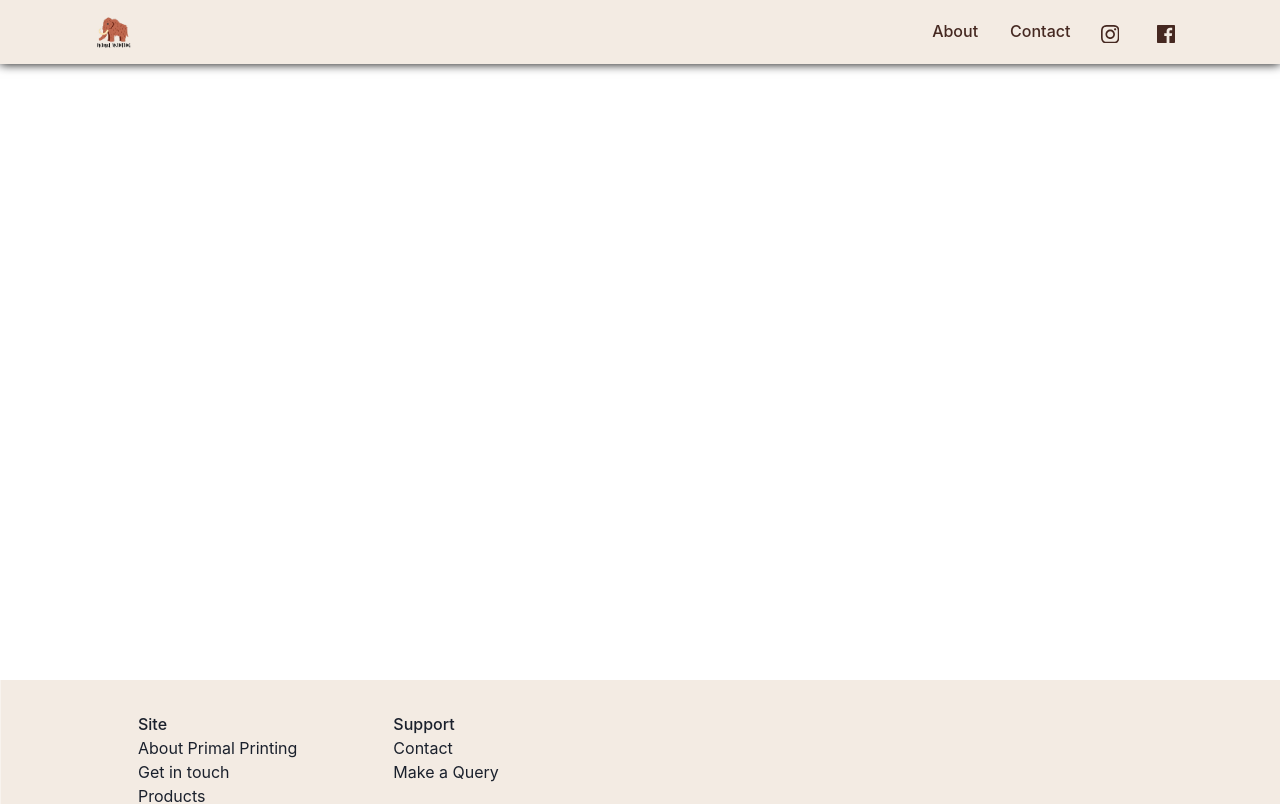
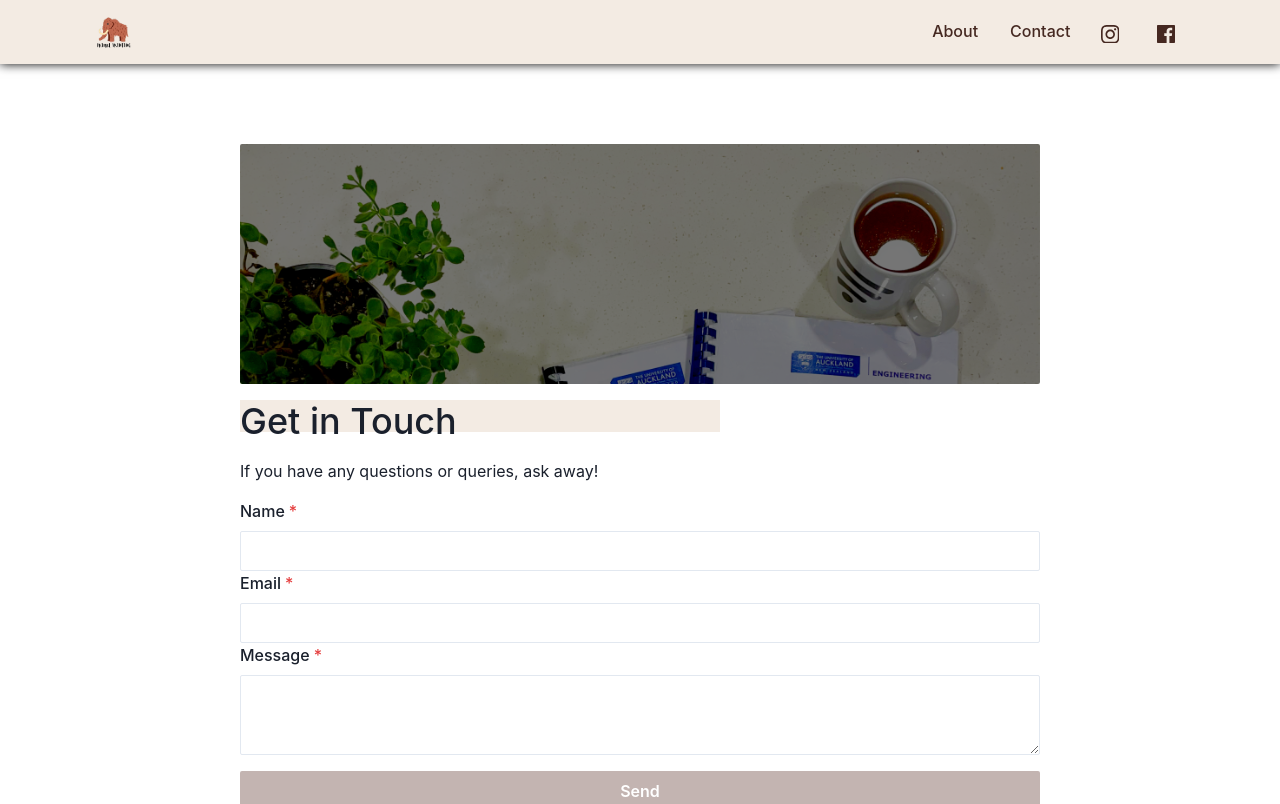
Before and after one commit to choden-dev/PrimalPrinting, a Next.js app: page /contact in a window 1280 px wide. Shown: the top 804 px of the page. Built offline with nearby package versions, Linux system fonts and the light colour scheme.

Commit message:
updated button style

```diff
--- a/pages/about.tsx
+++ b/pages/about.tsx
@@ -31,7 +31,7 @@ const About: NextPage = () => {
                         color="brown.900"
                         size="4xl"
                         fontWeight="400">
-                        Do you need Printing?
+                        Our Story
                     </Heading>
                     <Heading
                         fontWeight="300">
--- a/pages/contact.tsx
+++ b/pages/contact.tsx
@@ -1,6 +1,14 @@
 import { NextPage } from "next"
 import {
-    Box
+    Box,
+    Heading,
+    FormControl,
+    FormLabel,
+    Input,
+    Textarea,
+    Text,
+    Button,
+    Image
 } from '@chakra-ui/react'
 import NavBar from "../components/navbar/NavBar"
 import Footer from "../components/footer/Footer"
@@ -10,6 +18,57 @@ const Contact: NextPage = () => {
     return (
         <Box className='container'>
             <NavBar />
+            <Box
+                margin="5rem 0"
+                display="flex"
+                flexDir="column"
+                alignSelf="center"
+                width="100%"
+                maxW="800px"
+                gap="1rem"
+                position="relative"
+            >
+                <Box width="100%"
+                    height="15rem"
+                    borderRadius="sm"
+                    overflow="hidden">
+                    <Image src="photo.png"
+                        alt=''
+                        filter="brightness(0.5)" />
+
+                </Box>
+                <Box position="absolute"
+                    width="60%"
+                    height="2rem"
+                    bg="brown.100"
+                    top="16rem"
+                    zIndex="-1" />
+
+                <Heading fontWeight="500">
+                    Get in Touch
+                </Heading>
+                <Text>If you have any questions or queries, ask away!</Text>
+                <FormControl isRequired
+                >
+                    <FormLabel>
+                        Name
+                    </FormLabel>
+                    <Input borderRadius="sm" type='text' />
+                    <FormLabel>
+                        Email
+                    </FormLabel>
+                    <Input borderRadius="sm" type='email' />
+                    <FormLabel>
+                        Message
+                    </FormLabel>
+                    <Textarea borderRadius="sm" size="lg" />
+                </FormControl>
+                <Button
+                    variant="browned"
+                    size="md" >
+                    Send
+                </Button>
+            </Box>
             <Footer />
         </Box>
 
--- a/styles/theme.ts
+++ b/styles/theme.ts
@@ -28,6 +28,7 @@ const theme = extendTheme({
                 'browned': {
                     bg: 'brown.200',
                     color: 'white',
+                    borderRadius: 'sm',
                     _hover: {
                         bg: 'brown.700'
                     }
```
